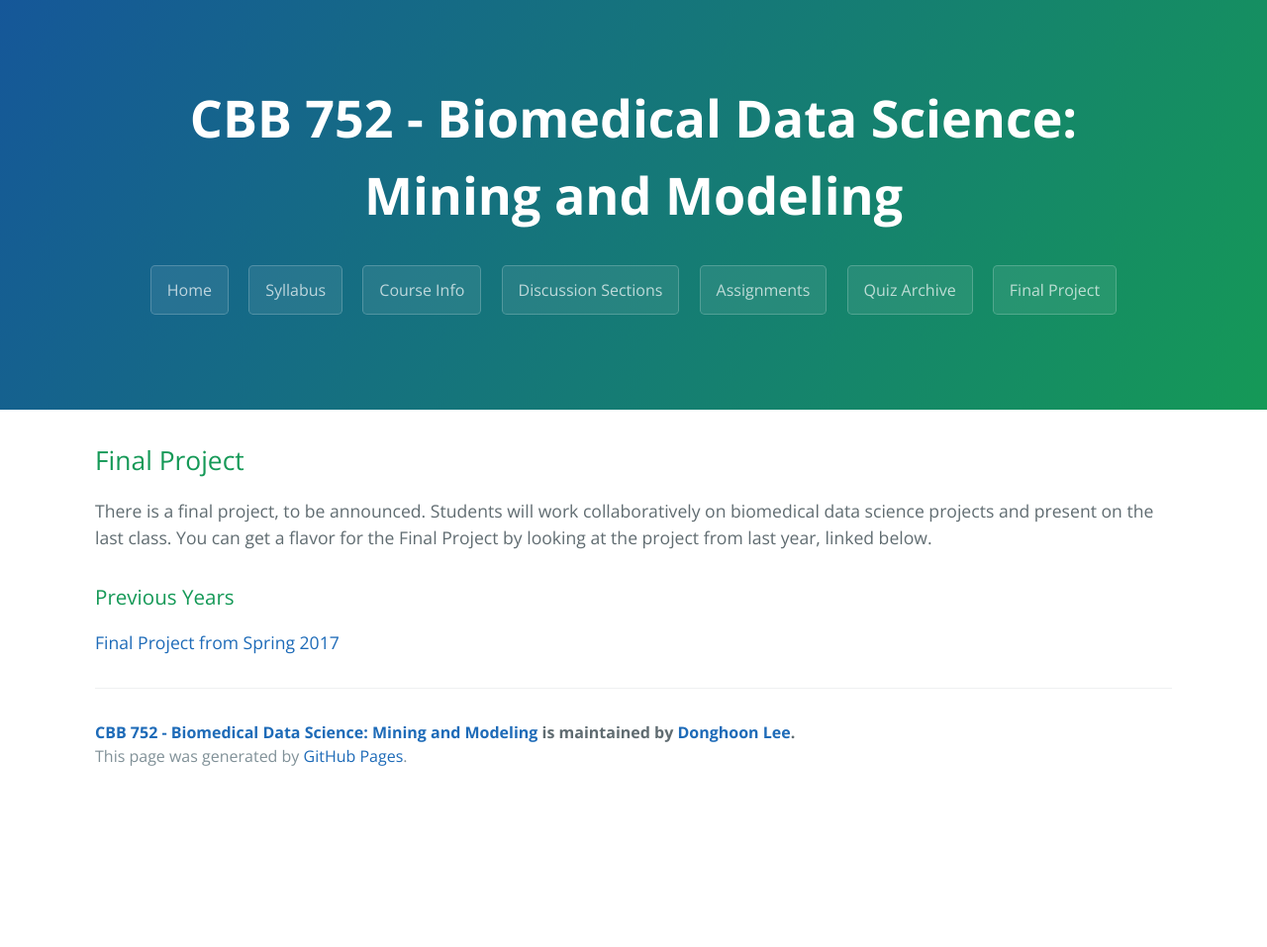
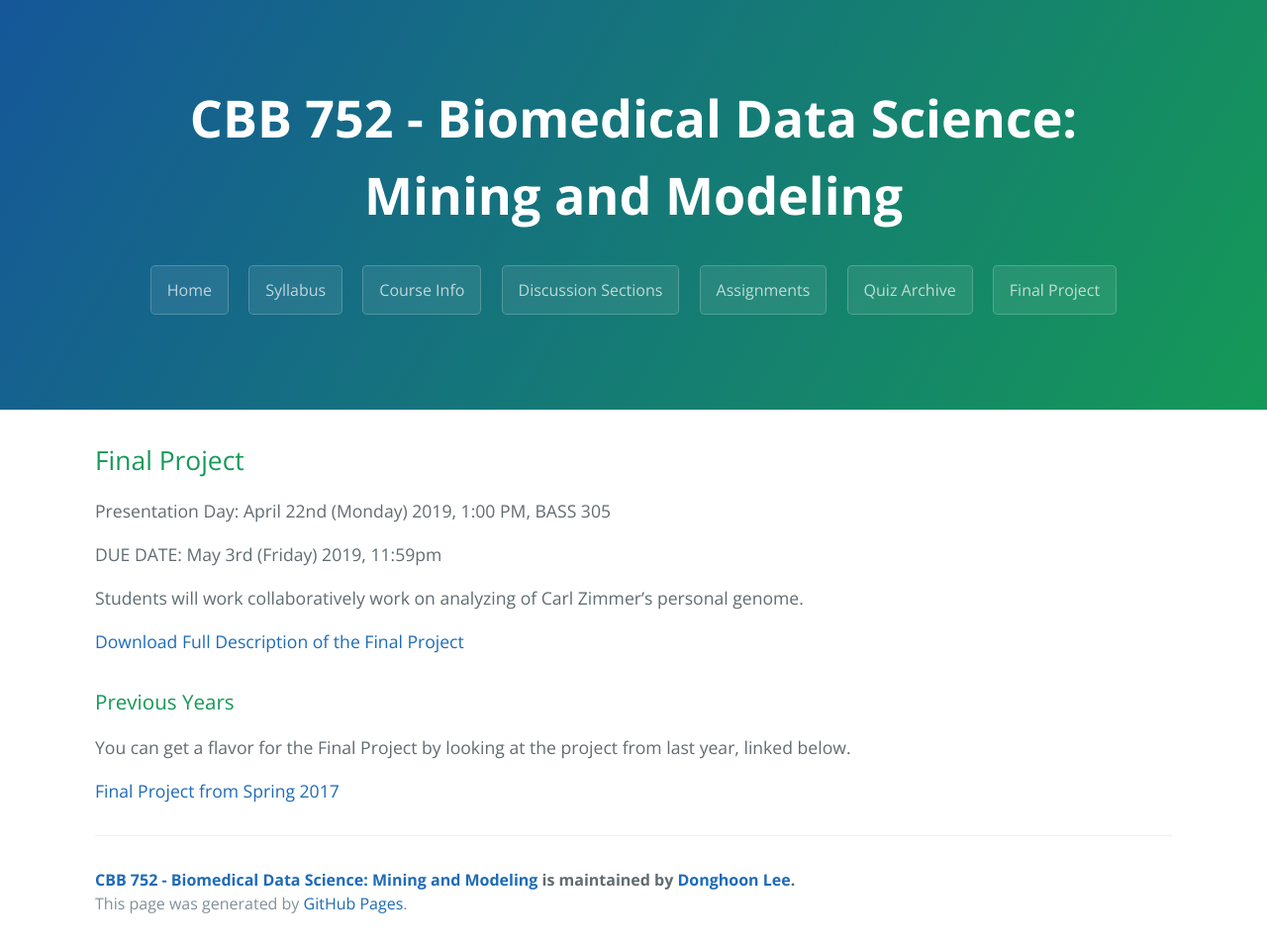
Before and after one commit to gersteinlab/cbb752b19, a Jekyll site: the page built from final.md, in a window 1280 px wide. Shown: the whole page at 99% size. Built offline with Jekyll 4.4.1, drawn with Linux system fonts in a browser that asks for light colours; before the commit the page ends 900 px from its top, so only the background shows below that.

Commit message:
Update final.md

```diff
--- a/final.md
+++ b/final.md
@@ -5,8 +5,16 @@ layout: page
 
 ## Final Project
 
-There is a final project, to be announced. Students will work collaboratively on biomedical data science projects and present on the last class. You can get a flavor for the Final Project by looking at the project from last year, linked below.
+Presentation Day: April 22nd (Monday) 2019, 1:00 PM, BASS 305
+
+DUE DATE: May 3rd (Friday) 2019, 11:59pm
+
+Students will work collaboratively work on analyzing of Carl Zimmer’s personal genome.
+
+[Download Full Description of the Final Project](files/cbb752b19_final_proj.pdf)
 
 ### Previous Years
 
+You can get a flavor for the Final Project by looking at the project from last year, linked below.
+
 [Final Project from Spring 2017](http://cbb752b17.gersteinlab.org/final)
```
